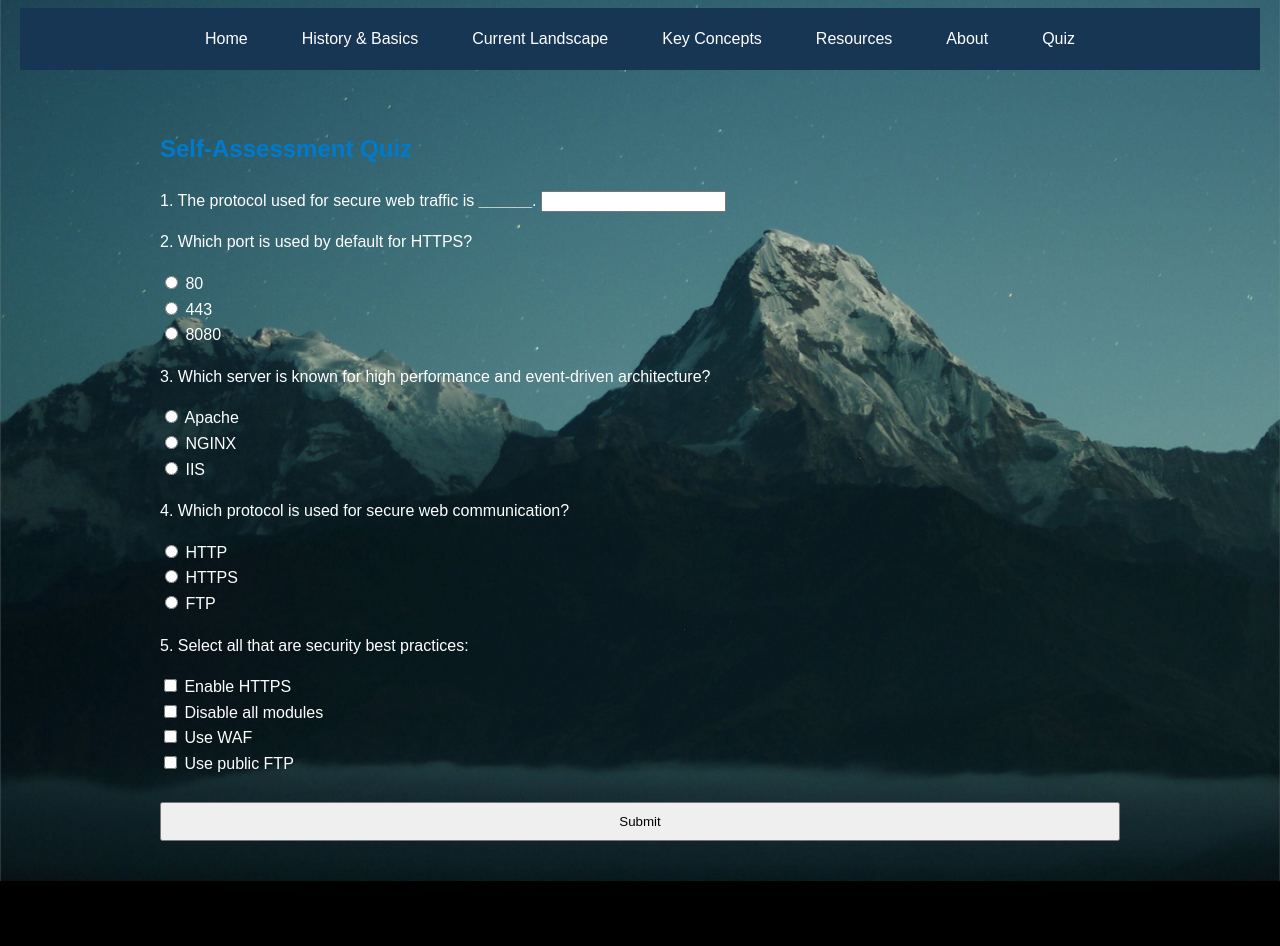
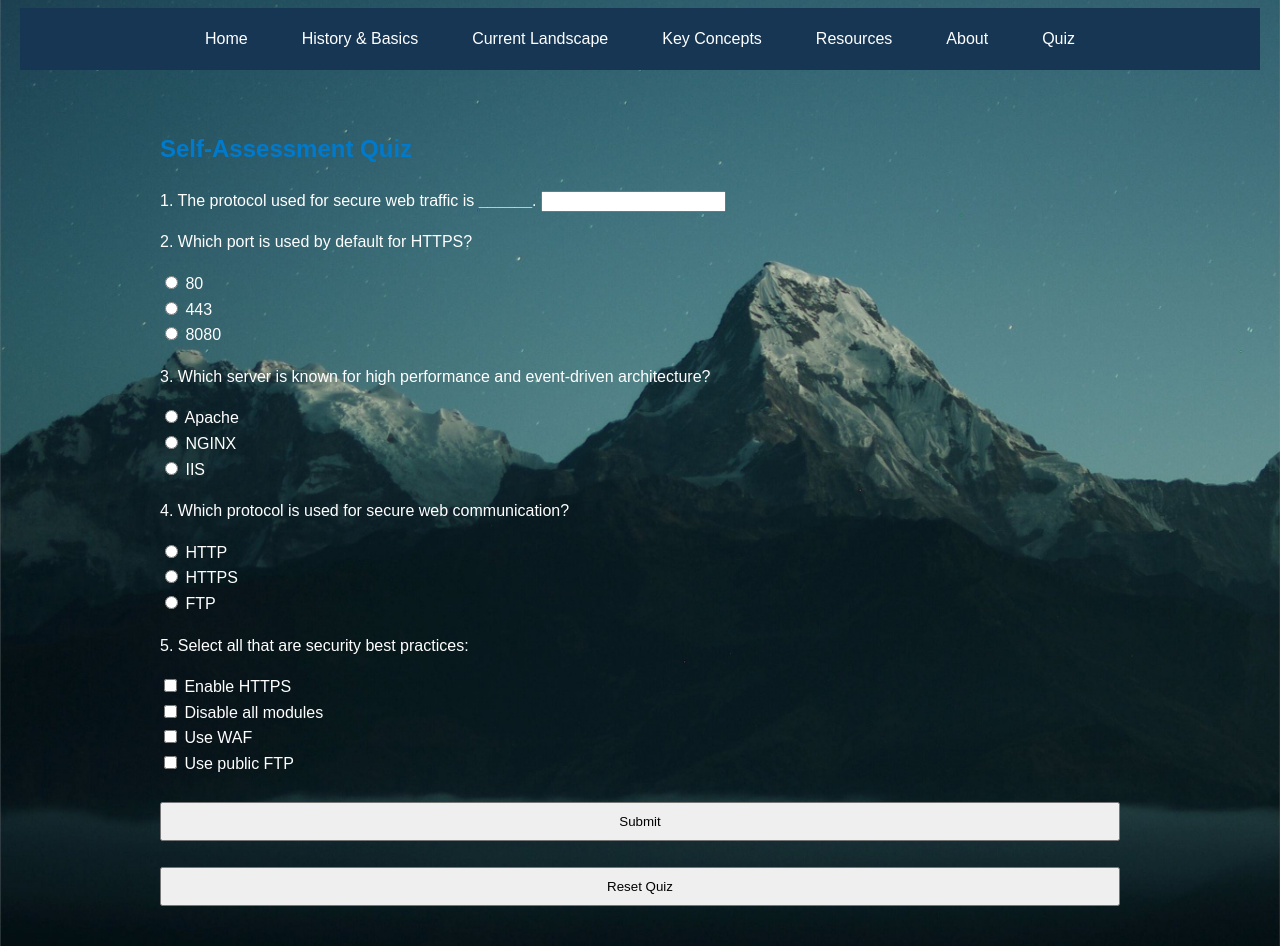
Before and after one commit to 876temptation/876temptation.github.io, a plain HTML site: page quiz.html in a window 1280 px wide. Shown: the part 106-1052 px from the top of the page. Before the commit the page ends 987 px from the top, so only its background shows below. Drawn offline with Linux system fonts and the light colour scheme.

Commit message:
Add reset button to quiz form
Added a reset button to the quiz form to allow users to clear their answers and results.

```diff
--- a/quiz.html
+++ b/quiz.html
@@ -68,6 +68,9 @@
         <button type="submit">Submit</button>
     </form>
 
+    <br>
+<button type="button" onclick="resetQuiz()">Reset Quiz</button>
+
     <div id="results" style="margin-top:20px;"></div>
 </section>
 
@@ -115,6 +118,12 @@ function submitQuiz() {
 
     return false; // prevent page reload
 }
+
+function resetQuiz() {
+    // Reset the form
+    document.getElementById("quiz").reset();
+    document.getElementById('results').innerHTML = ""; // Clear results
+}
 </script>
 
 </body>
```
